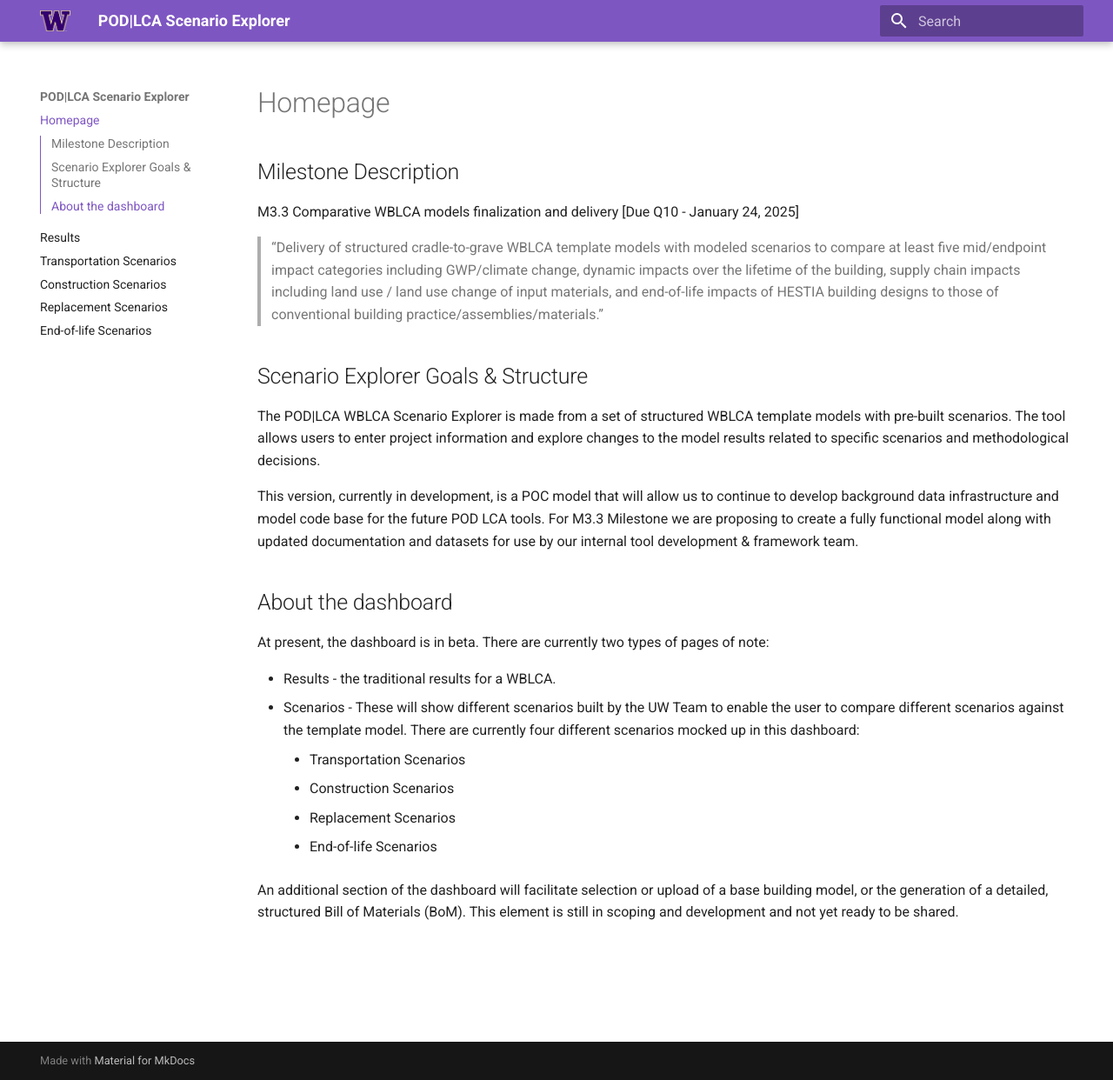
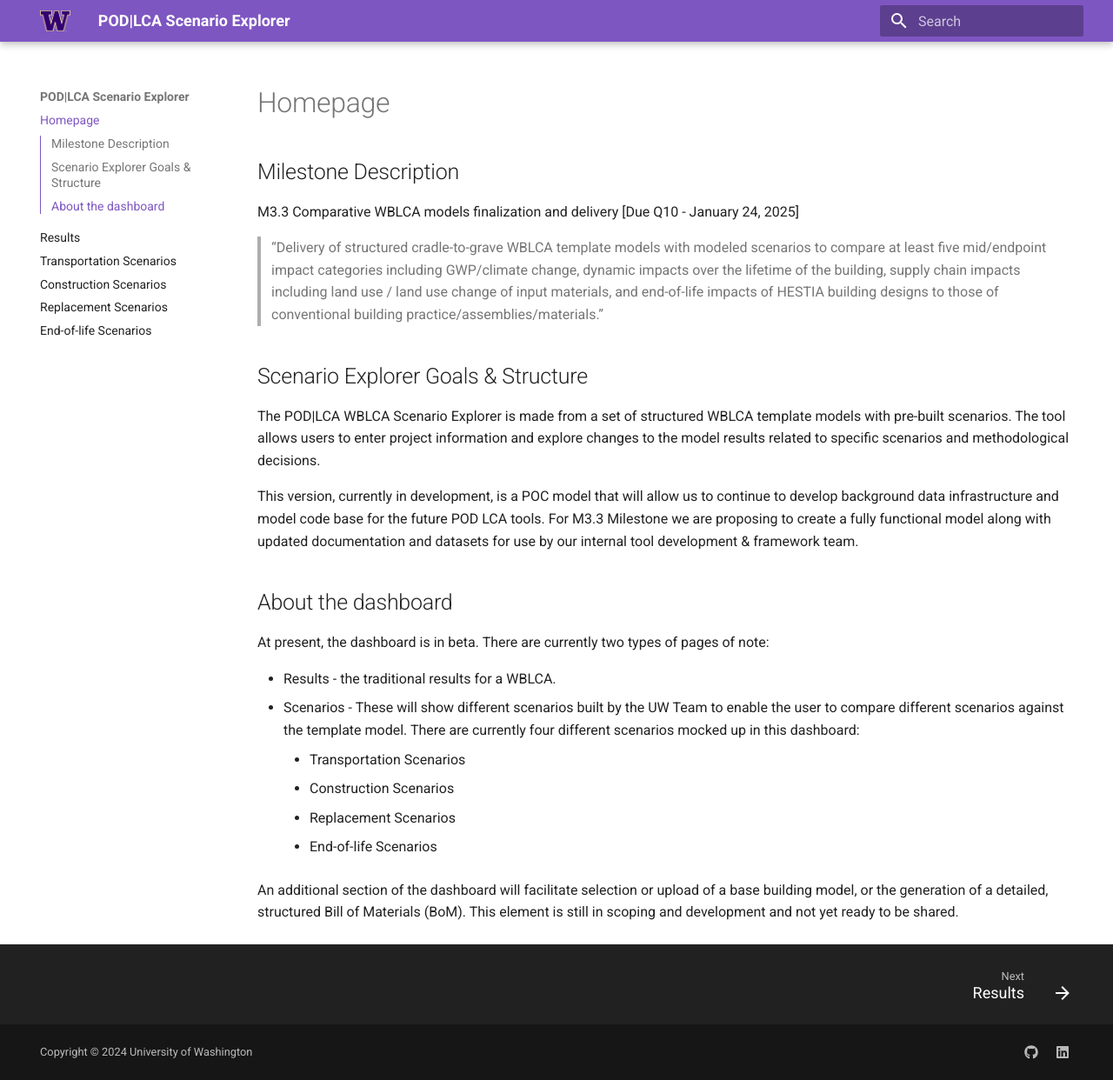
Before and after one commit to mchaf0126/pod_lca_scenario_explorer, an MkDocs documentation site: the page built from docs/docs/index.md, in a window 1280 px wide and 1242 px high. Shown: the whole window at 87% size. Built offline with MkDocs 1.6.1 and Material for MkDocs 9.7.7, drawn with Linux system fonts in a browser that asks for light colours.

Commit message:
updates to mkdocs for readthedocs

```diff
--- a/docs/mkdocs.yml
+++ b/docs/mkdocs.yml
@@ -5,12 +5,16 @@
 theme:
   features:
     - toc.integrate
+    - navigation.top
+    - navigation.footer
+    - search.highlight
     - content.code.copy
     - content.code.annotation
   name: material
   logo: assets/W-Logo_Purple_RGB.png
   palette:
     primary: deep purple
+    accent: indigo
 
 nav:
   - Homepage: index.md
@@ -19,3 +23,13 @@
   - Construction Scenarios: construction-scenarios.md
   - Replacement Scenarios: replacement-scenarios.md
   - End-of-life Scenarios: eol-scenarios.md
+
+extra:
+  generator: false
+  social:
+    - icon: fontawesome/brands/github
+      link: https://github.com/mchaf0126/pod_lca_scenario_explorer
+    - icon: fontawesome/brands/linkedin
+      link: https://www.linkedin.com/company/carbon-leadership-forum/
+
+copyright: Copyright &copy; 2024 University of Washington
--- a/docs/requirements.txt
+++ b/docs/requirements.txt
@@ -1 +1,2 @@
 mkdocs-material
+mkdocs-material[imaging]
```
